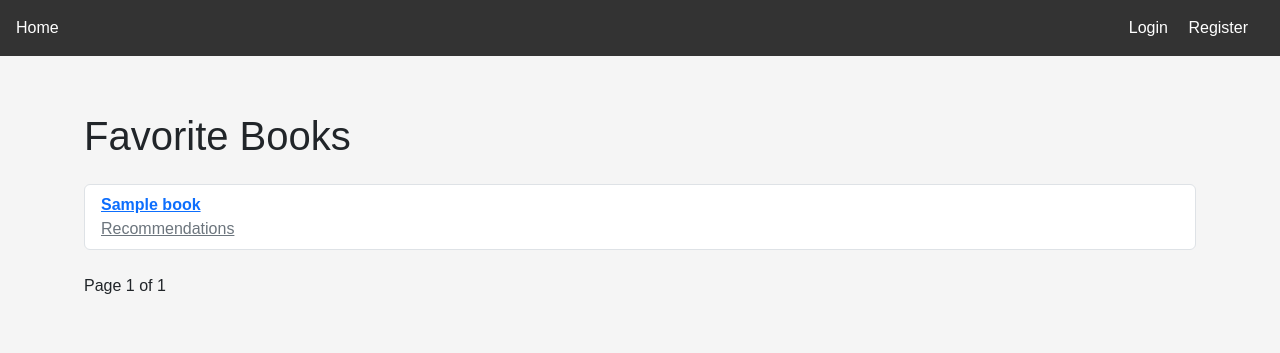
After one commit to Books-Sovetchik/Book-RecSys-Web, a Flask app: template templates/favorite.html in a window 1280 px wide. The commit adds this page. Shown: the top 353 px of the page. Run offline with Flask 3, Linux system fonts and the light colour scheme; the template is opened without the code that fills it: most values are stand-ins (such as "Sample title", 1, 10 or a date in 2020); parts of the project's set-up code (start-up, migrations or seed data) failed here and were passed over.

Commit message:
finish with user and his activity

```diff
--- a/app.py
+++ b/app.py
@@ -65,6 +65,29 @@ def home(page=1):
         book['metric_url'] = url_for('book_metric', title=book['Title'])
 
     return render_template('index.html', books=books, page=page, total_pages=total_pages)
+
+
+@app.route('/favorite/page/<int:page>', methods=['GET'])
+@app.route('/favorite/page/<int:page>', methods=['GET'])
+def favorite_books(page=1):
+    favorites = FavoriteBook.query.filter_by(user_id=current_user.id).all()
+    favorite_titles = [f.book_title for f in favorites]
+    filtered_df = df[df['Title'].isin(favorite_titles)]
+    per_page = 10
+    total_pages = (len(filtered_df) - 1) // per_page + 1
+    start = (page - 1) * per_page
+    end = start + per_page
+    page_books = filtered_df.iloc[start:end]
+    books = []
+
+    for _, row in page_books.iterrows():
+        book = row.to_dict()
+        book['info'] = url_for('book_info', title=book['Title'])
+        book['recommendations_url'] = url_for('book_recommendations', title=book['Title'])
+        book['metric_url'] = url_for('book_metric', title=book['Title'])
+        books.append(book)
+
+    return render_template('favorite.html', books=books, page=page, total_pages=total_pages)
 
 
 @app.route('/book/<title>', methods=['GET'])
@@ -149,6 +172,17 @@ def like_book():
     else:
         return jsonify({"message": "You already added this book"})
 
+@app.route('/unlike', methods=['POST'])
+@login_required
+def unlike_book():
+    title = request.form.get('title')
+    existing = FavoriteBook.query.filter_by(book_title=title, user_id=current_user.id).first()
+    if existing is None:
+        return jsonify({"message": "You already unkile this book"})
+    else:
+        db.session.delete(existing)
+        db.session.commit()
+        return jsonify({"message": "Book removed successfully"})
 
 @app.route('/search', methods=['GET'])
 def search():
--- a/templates/base.html
+++ b/templates/base.html
@@ -51,7 +51,8 @@
         <div class="navbar-right">
             {% if current_user.is_authenticated %}
                 <span>Welcome, {{ current_user.username }}!</span>
-                <a href="{{ url_for('logout') }}">Logout</a>
+            <a href="{{ url_for('favorite_books', page=1) }}">Favorite</a>
+            <a href="{{ url_for('logout') }}">Logout</a>
             {% else %}
                 <a href="{{ url_for('login') }}">Login</a>
                 <a href="{{ url_for('register') }}">Register</a>
--- /dev/null
+++ b/templates/favorite.html
@@ -0,0 +1,36 @@
+{% extends "base.html" %}
+
+{% block title %}Books List{% endblock %}
+
+{% block content %}
+<div class="container my-4">
+
+    <h1 class="mb-4">Favorite Books</h1>
+    <ul class="list-group mb-4">
+        {% for book in books %}
+        <li class="list-group-item d-flex justify-content-between align-items-center">
+            <div>
+                <a href="{{ book.info }}" class="fw-bold">{{ book.Title }}</a>
+                <div>
+                    <a href="{{ book.recommendations_url }}" class="text-secondary">Recommendations</a>
+                    {% if current_user.is_authenticated %}
+                        <span class="text-muted"> | </span>
+                        <a href="{{ book.metric_url }}" class="text-secondary">Help rate</a>
+                    {% endif %}
+                </div>
+            </div>
+        </li>
+        {% endfor %}
+    </ul>
+
+    <div class="d-flex justify-content-between">
+        {% if page > 1 %}
+            <a href="{{ url_for('favorite_books', page=page-1) }}" class="btn btn-secondary">Previous</a>
+        {% endif %}
+        <span class="align-self-center">Page {{ page }} of {{ total_pages }}</span>
+        {% if page < total_pages %}
+            <a href="{{ url_for('favorite_books', page=page+1) }}" class="btn btn-secondary">Next</a>
+        {% endif %}
+    </div>
+</div>
+{% endblock %}
```
Also changed, not shown: templates/book_info.html (+32 -2 lines).
